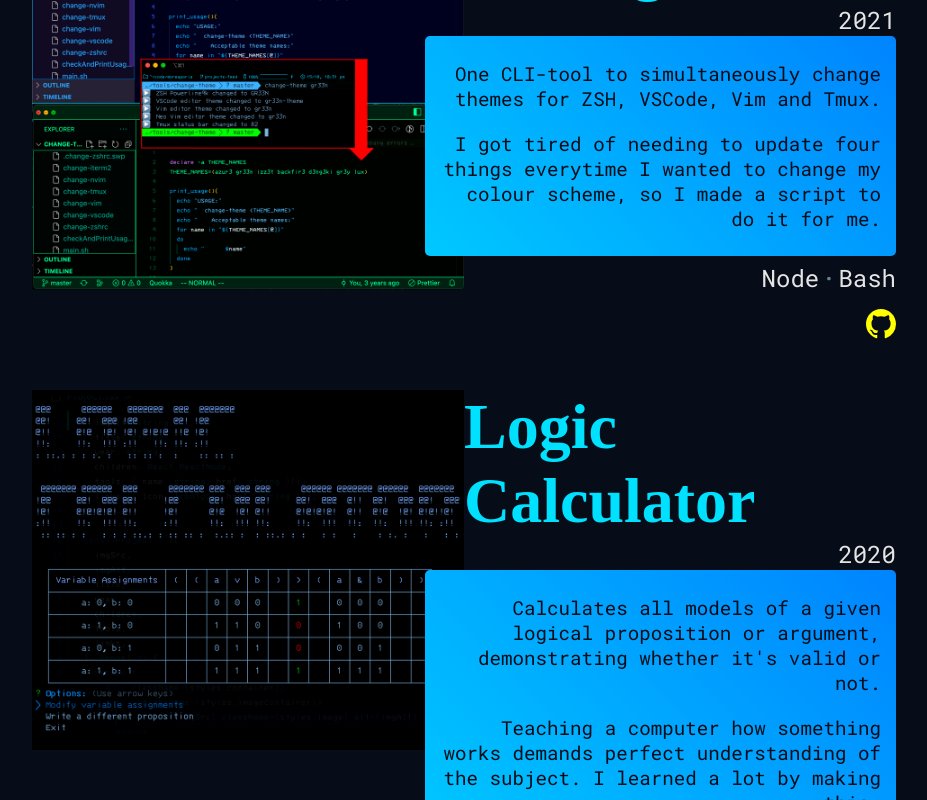
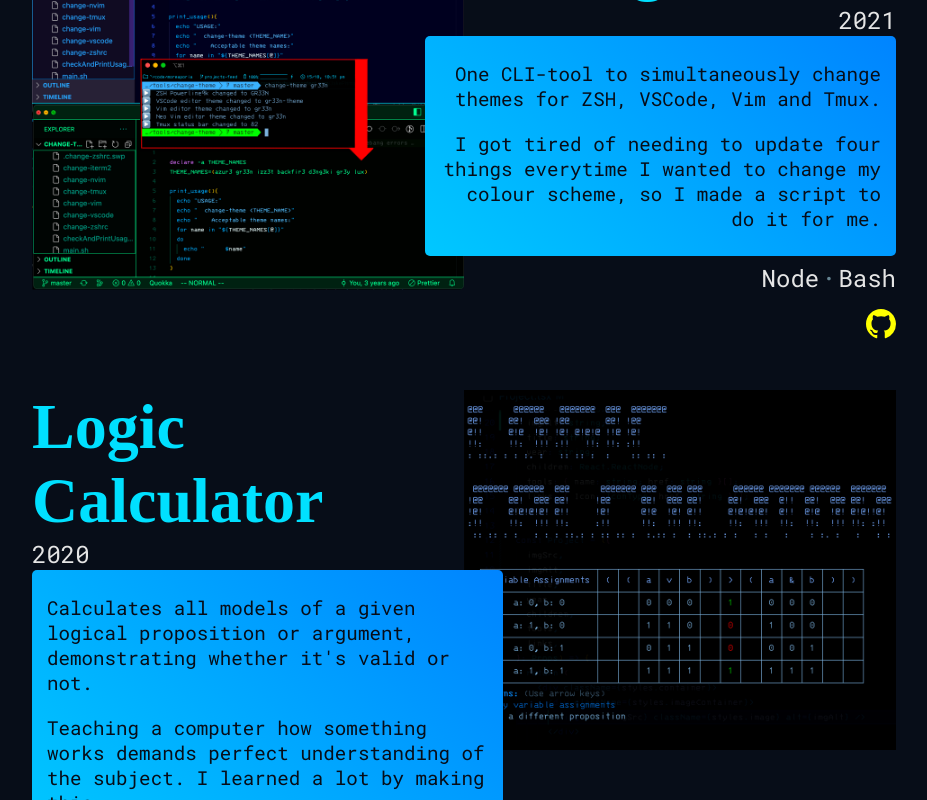
Before and after one commit to JakePitman/moreaporia, a React (Create React App) app: page /projects in a window 1280 px wide. Shown: the part 920-1720 px from the top of the page, without its empty margins (176-1103 px from the left). Built offline with nearby package versions, Linux system fonts and the light colour scheme; a web font is replaced by a local one.

Commit message:
Add reversed support

```diff
--- a/src/components/ProjectsPage/Project.module.scss
+++ b/src/components/ProjectsPage/Project.module.scss
@@ -6,6 +6,10 @@ $containerHeight: 45vh;
   height: $containerHeight;
   display: flex;
   margin: 50px 0;
+}
+
+.containerReversed {
+  flex-direction: row-reverse;
 }
 
 .imageContainer {
@@ -29,6 +33,10 @@ $containerHeight: 45vh;
   justify-content: space-between;
 }
 
+.infoContainerReversed {
+  align-items: flex-start;
+}
+
 .title {
   font-family: "Tomorrow";
   color: $boldBlue;
@@ -39,13 +47,11 @@ $containerHeight: 45vh;
   font-family: "Roboto Mono";
   color: $offWhite;
   font-size: 1.5em;
-  text-align: right;
 }
 
 .bodyTextContainer {
   background: linear-gradient(45deg, $gradient2, $gradient3);
   width: 102%;
-  text-align: right;
   flex: 0.8;
   border-radius: 5px;
   display: flex;
@@ -72,3 +78,7 @@ $containerHeight: 45vh;
   color: $greyBlue;
   font-size: 2rem;
 }
+
+.textAlignRight {
+  text-align: right;
+}
--- a/src/components/ProjectsPage/Project.tsx
+++ b/src/components/ProjectsPage/Project.tsx
@@ -4,8 +4,9 @@ import { motion, useAnimation } from "framer-motion";
 import styles from "./Project.module.scss";
 import colors from "../../shared/_colors.module.scss";
 import { IconType } from "react-icons";
+import classNames from "classnames";
 
-const infoVariants = {
+const infoVariantsDefault = {
   hidden: { opacity: 0, x: 100 },
   drawSVG: (custom: number = 0) => ({
     opacity: 1,
@@ -13,6 +14,11 @@ const infoVariants = {
     transition: { delay: custom },
   }),
 };
+const infoVariantsReversed = {
+  ...infoVariantsDefault,
+  hidden: { ...infoVariantsDefault.hidden, x: -100 },
+};
+
 const imageVariants = {
   hidden: { opacity: 0 },
   renderImage: { opacity: 1 },
@@ -28,6 +34,7 @@ type Props = {
   children: React.ReactNode;
   tools: { name: string; href: string }[];
   links: { Icon: IconType; href: string }[];
+  isReversed?: boolean;
 };
 
 const Project = ({
@@ -39,12 +46,18 @@ const Project = ({
   children,
   tools,
   links,
+  isReversed = false,
 }: Props) => {
   const [hasAnimated, setHasAnimated] = useState(false);
   const controls = useAnimation();
+  const infoVariants = isReversed ? infoVariantsReversed : infoVariantsDefault;
+
   return (
     <motion.div
-      className={styles.container}
+      className={classNames({
+        [styles.container]: true,
+        [styles.containerReversed]: isReversed,
+      })}
       animate={controls}
       onViewportEnter={async () => {
         if (hasAnimated) return;
@@ -64,7 +77,12 @@ const Project = ({
         />
         <Blueprint />
       </div>
-      <motion.div className={styles.infoContainer}>
+      <motion.div
+        className={classNames({
+          [styles.infoContainer]: true,
+          [styles.infoContainerReversed]: isReversed,
+        })}
+      >
         <div className={styles.rowGroup}>
           <motion.h2
             className={styles.title}
@@ -74,7 +92,10 @@ const Project = ({
             {title}
           </motion.h2>
           <motion.p
-            className={styles.subtext}
+            className={classNames({
+              [styles.subtext]: true,
+              [styles.textAlignRight]: !isReversed,
+            })}
             style={{ color: colors.lightBlue }}
             custom={0.2}
             variants={infoVariants}
@@ -83,7 +104,10 @@ const Project = ({
           </motion.p>
         </div>
         <motion.div
-          className={styles.bodyTextContainer}
+          className={classNames({
+            [styles.bodyTextContainer]: true,
+            [styles.textAlignRight]: !isReversed,
+          })}
           custom={0.4}
           variants={infoVariants}
         >
@@ -91,7 +115,11 @@ const Project = ({
         </motion.div>
         <div className={styles.rowGroup}>
           <motion.p
-            className={`${styles.subtext} ${styles.tools}`}
+            className={classNames({
+              [styles.subtext]: true,
+              [styles.tools]: true,
+              [styles.textAlignRight]: !isReversed,
+            })}
             custom={0.6}
             variants={infoVariants}
           >
@@ -114,7 +142,10 @@ const Project = ({
             })}
           </motion.p>
           <motion.p
-            className={styles.subtext}
+            className={classNames({
+              [styles.subtext]: true,
+              [styles.textAlignRight]: !isReversed,
+            })}
             custom={1}
             variants={infoVariants}
           >
--- a/src/components/ProjectsPage/ProjectsReel.tsx
+++ b/src/components/ProjectsPage/ProjectsReel.tsx
@@ -69,6 +69,7 @@ const ProjectsReel = () => {
             href: "https://github.com/JakePitman/logic-calculator",
           },
         ]}
+        isReversed
       >
         <p className={styles.bodyText}>
           Calculates all models of a given logical proposition or argument,
```
